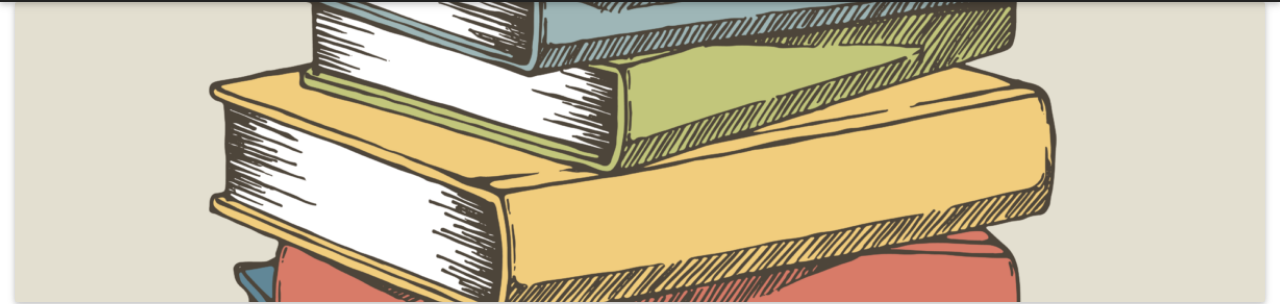
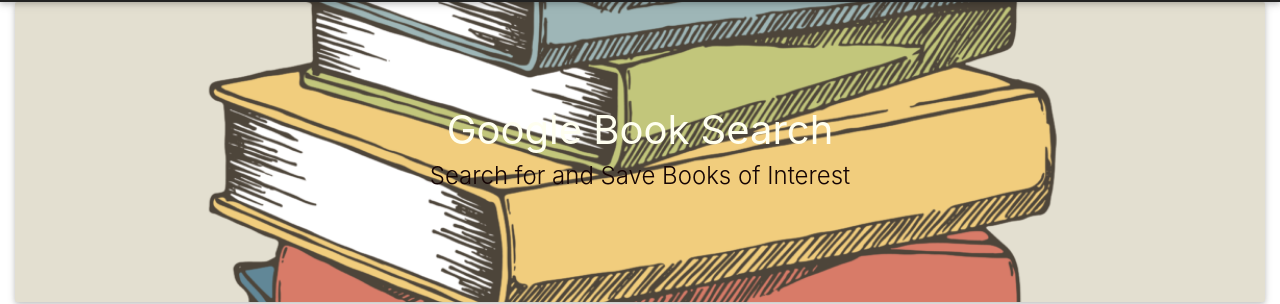
Before and after one commit to jsilver88/google-books-search, a React (Create React App) app in the folder client/: page /saved in a window 1280 px wide. Shown: the part 88-392 px from the top of the page. Built offline with nearby package versions, Linux system fonts and the light colour scheme; no server answers.

Commit message:
added header to saved books page

```diff
--- a/client/src/components/BookResults/index.js
+++ b/client/src/components/BookResults/index.js
@@ -19,7 +19,7 @@
                             return (
                                 <li className="list-group-item">
                                     <Row className="result row" key={book._id}>
-                                        <Col size="2" className="image">
+                                        <Col size="3" className="image">
                                             <img src={book.image} alt={book.title} />
                                         </Col>
                                         <Col size="9" className="books">
--- a/client/src/pages/SaveBook.js
+++ b/client/src/pages/SaveBook.js
@@ -29,7 +29,10 @@
     render() {
         return (
             <Container fluid>
-                <Jumbotron />
+                <Jumbotron>
+                    <h1>Google Book Search</h1>
+                    <h4>Search for and Save Books of Interest</h4>
+                </Jumbotron>
                 <Container>
                     <SavedBooks booksSaved={this.state.booksSaved} handleDeleteButton={this.handleDeleteButton} />
                 </Container>
```
Also changed, not shown: 7 other files (tests, documents, lock files or other folders).
